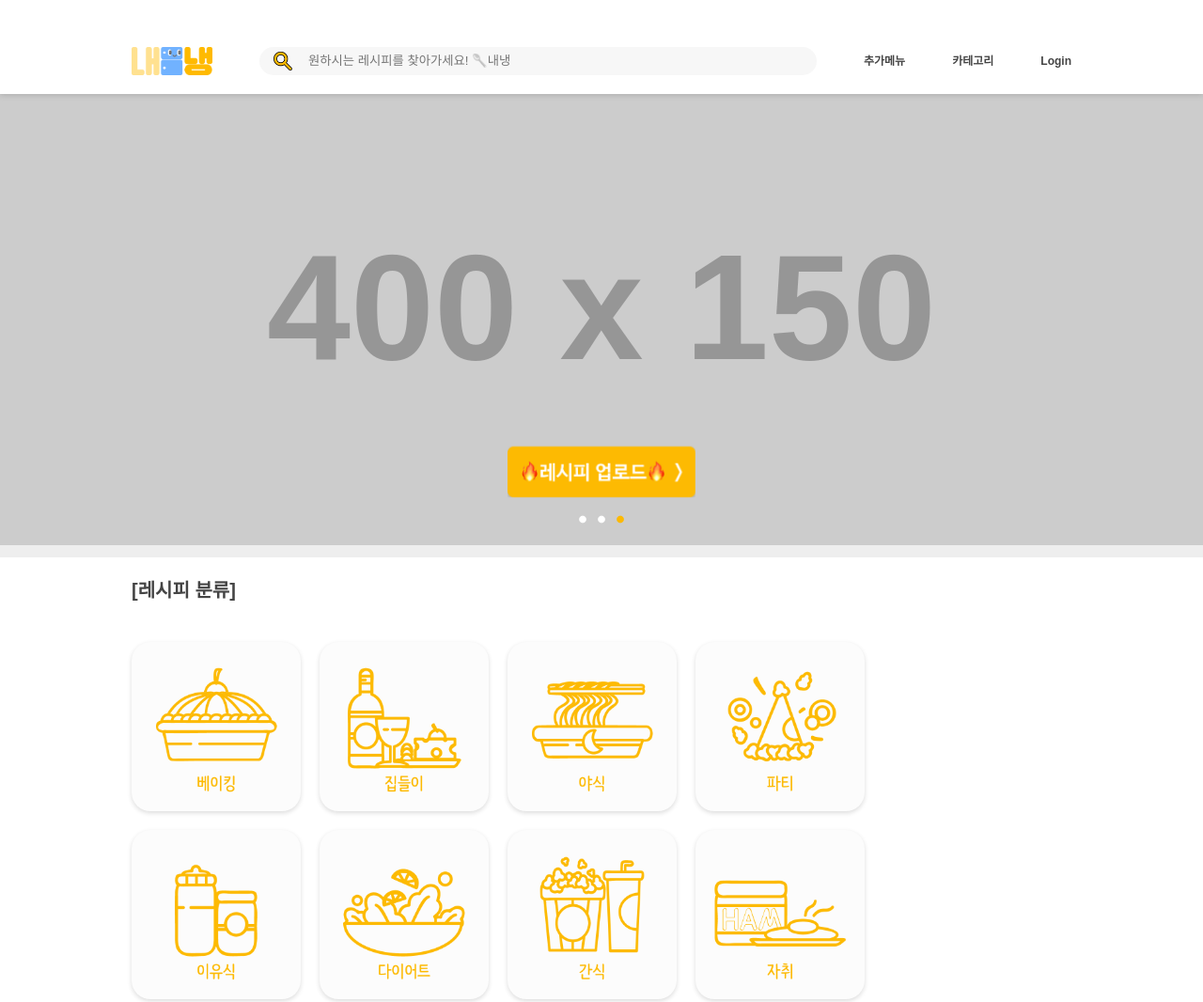
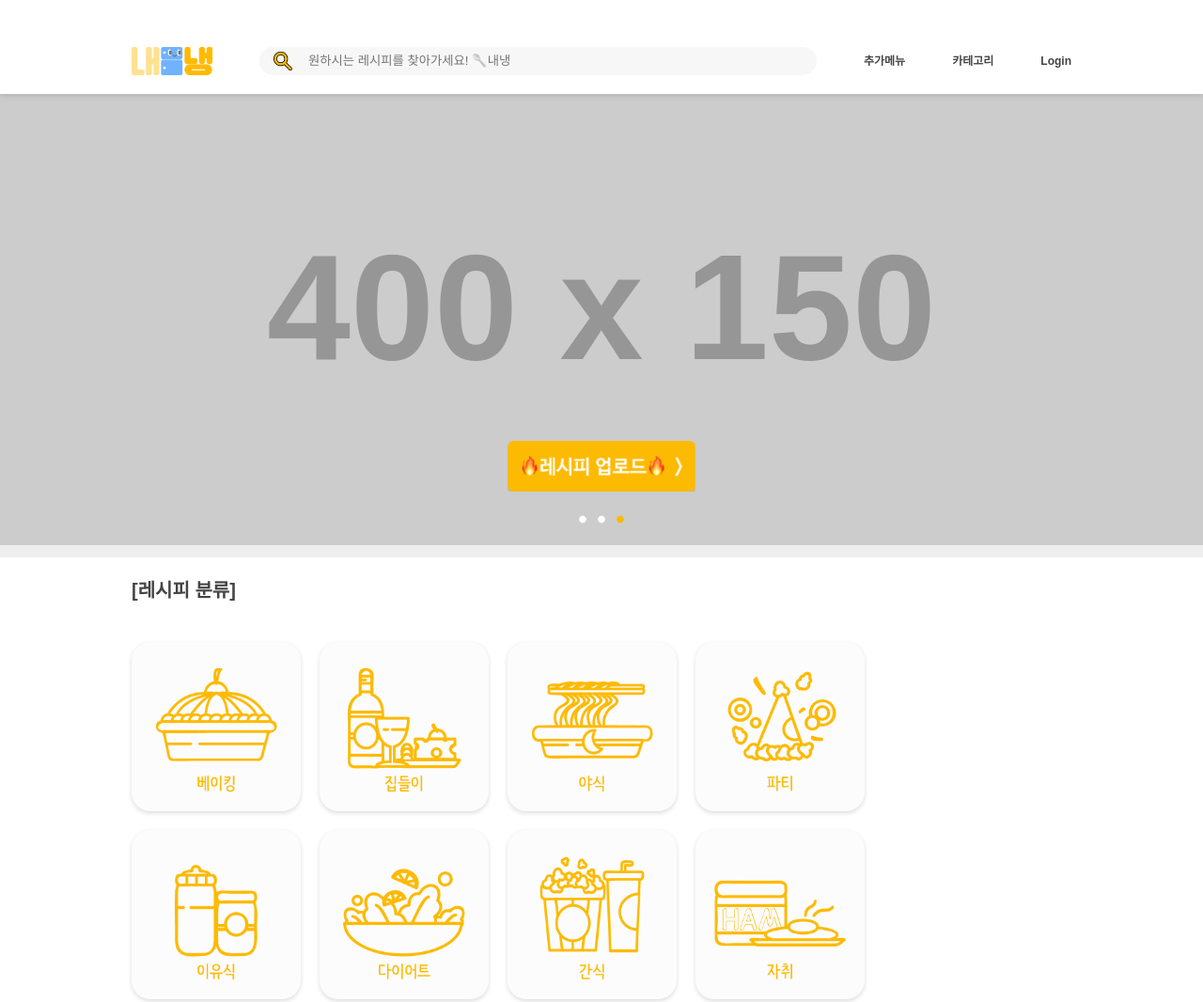
Before and after one commit to HyeL99/naenaeng-java, a plain HTML site: page index.html in a window 1280 px wide. Shown: the top 1066 px of the page at 94% size. Drawn offline with nearby package versions, Linux system fonts and the light colour scheme; placeholder pictures from the web are drawn by us; a web font is replaced by a local one.

Commit message:
d.220908

```diff
--- a/css/footer.css
+++ b/css/footer.css
@@ -2,7 +2,7 @@ footer {
     background: #8b8b8b;
 }
 footer div.inner {
-    padding: 40px 50px 80px;
+    padding: 40px 50pxcd 80px;
     color: #fff;
 }
 footer div.inner ul {
--- a/css/title.css
+++ b/css/title.css
@@ -23,8 +23,8 @@
     width: 200px;
     height:54px;
     font-size: 0;
-    padding-top: 5.36%;
     background: url('../assets/img/btn-upload.png') no-repeat center / contain;
-    bottom: 20px;
+    bottom: 60px;
     left: calc(50% - 100px);
+    cursor: pointer;
 }
```
